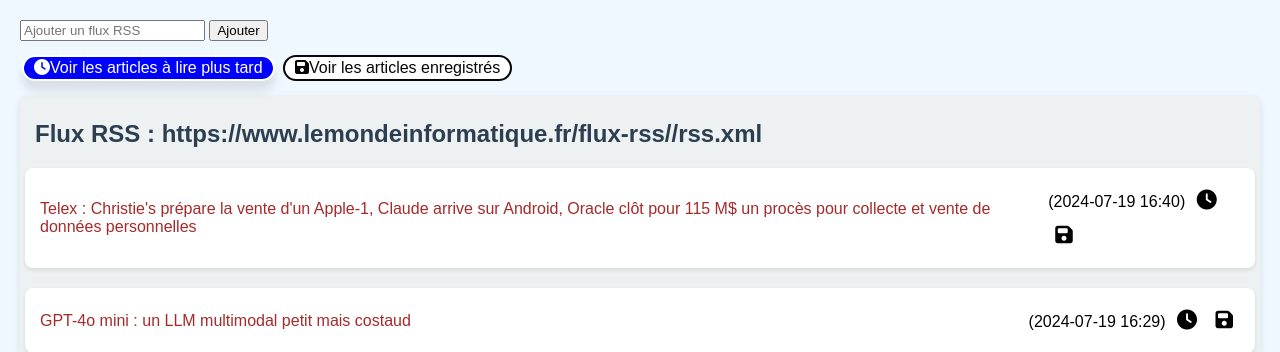
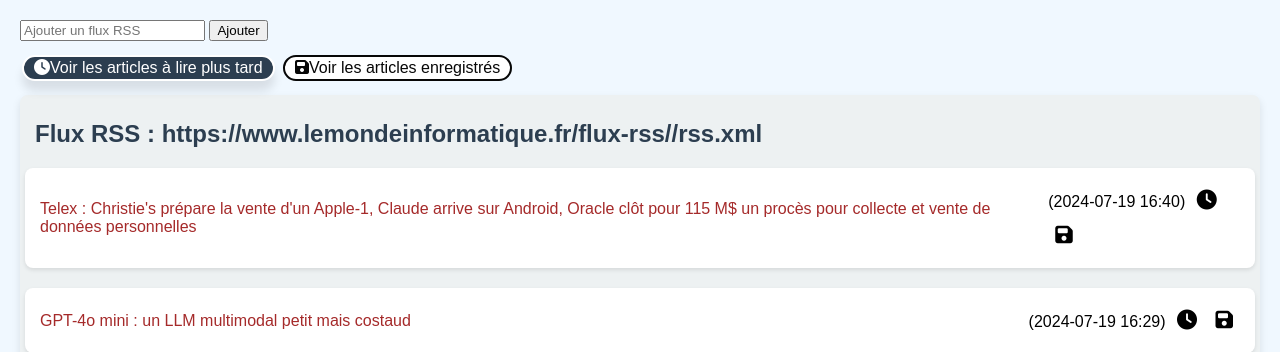
Before and after one commit to arnaudstdr/ArticleCentral, a Flask app: page / in a window 1280 px wide, while the restyled element is pressed. Shown: the part 189-541 px from the top of the page. Run offline with Flask 3, Linux system fonts and the light colour scheme; data comes from the database, SQL or seed files in the repository.

Commit message:
changement couleur bouton

```diff
--- a/static/css/styles.css
+++ b/static/css/styles.css
@@ -107,7 +107,7 @@
     box-shadow: 0 10px 10px rgba(0, 0, 0, 0.1);
 }
 .button-page:active {
-    background-color: blue;
+    background-color: #2c3e50;
     color: white;
 }
 
```
